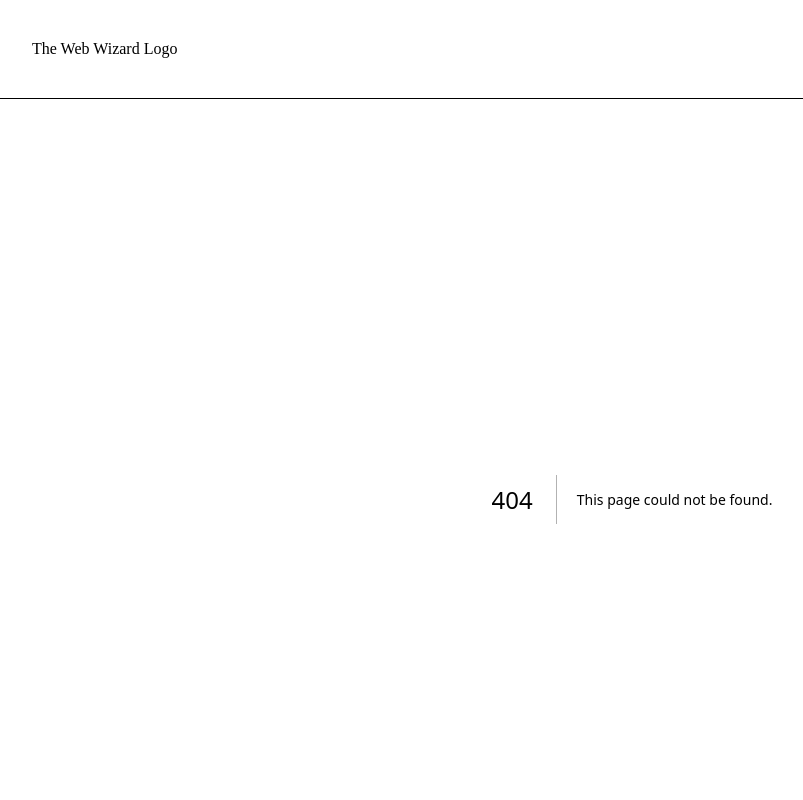
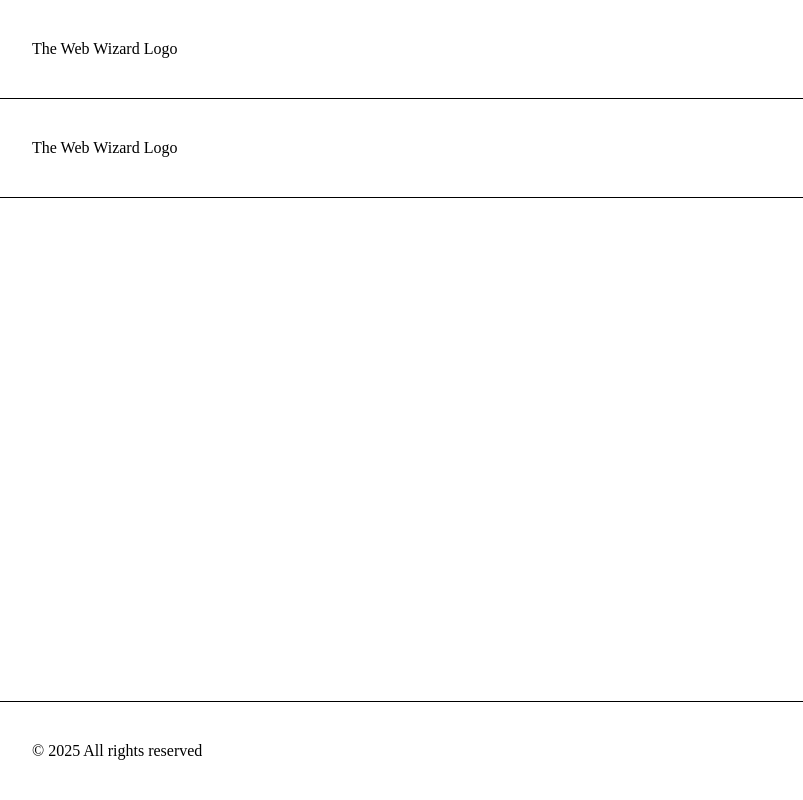
Before and after one commit to alekskosta/arbeidskrav02-aleksander-og-ola, a Next.js app: page /header in a window 1280 px wide. Before the commit this address had no page. Shown: the top 800 px of the page, without its empty margins (8-811 px from the left). Built offline with nearby package versions, Linux system fonts and the light colour scheme.

Commit message:
importert react

```diff
--- /dev/null
+++ b/app/header/page.tsx
@@ -0,0 +1,10 @@
+import React from "react";
+export default function Header() {
+  return (
+    <header>
+      <nav>
+        <p>The Web Wizard Logo</p>
+      </nav>
+    </header>
+  );
+}
```
